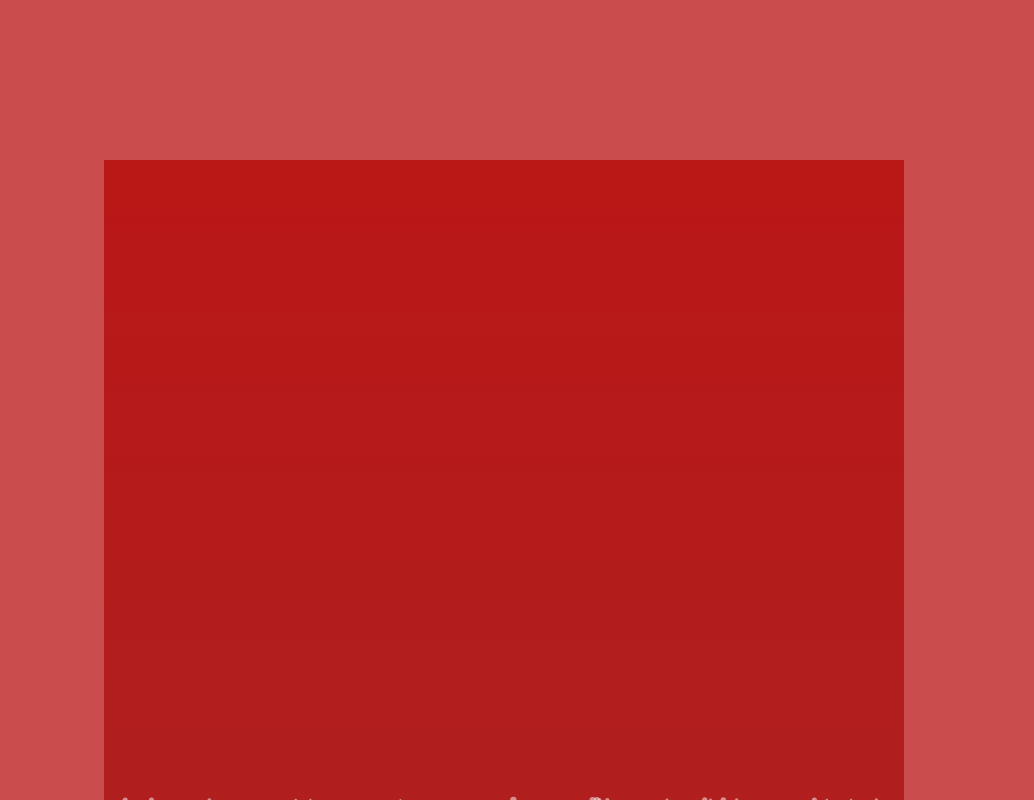
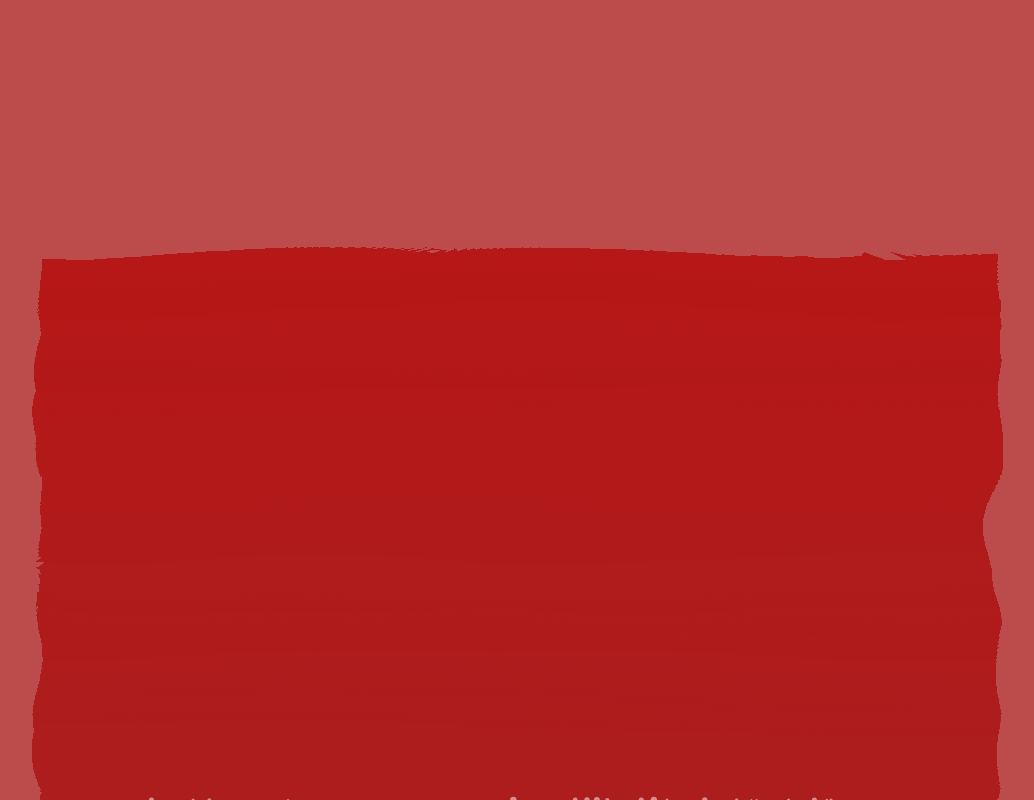
Before and after one commit to betterthanhajin/Yu.my, a Next.js app: page / in a window 1280 px wide. Shown: the whole page, without its empty margins (136-1170 px from the left). Built offline with nearby package versions, Linux system fonts and the light colour scheme.

Commit message:
feat: test

```diff
--- a/app/page.tsx
+++ b/app/page.tsx
@@ -1,5 +1,5 @@
 "use client";
-import { useEffect, useRef, useState } from "react";
+import React, { useEffect, useRef, useState } from "react";
 
 export default function Home() {
   const containerRef = useRef<HTMLDivElement>(null);
@@ -60,7 +60,7 @@ function WineEffect({ tiltX, tiltY }: { tiltX: number; tiltY: number }) {
         height: "100%",
         width: "100%",
         overflow: "hidden",
-        backgroundColor: "#b40000b3",
+        backgroundColor: "#a00000b3",
       }}
     >
       <svg
@@ -70,7 +70,7 @@ function WineEffect({ tiltX, tiltY }: { tiltX: number; tiltY: number }) {
           width: "100%",
           height: "100%",
           transform: `rotate(${tiltX}deg)`,
-          transition: "transform 0.1s ease-out",
+          transition: "transform 0.3s ease-out",
         }}
       >
         <defs>
@@ -84,6 +84,31 @@ function WineEffect({ tiltX, tiltY }: { tiltX: number; tiltY: number }) {
               style={{ stopColor: "rgba(160,0,0,0.6)", stopOpacity: 1 }}
             />
           </linearGradient>
+
+          <filter id="turbulence">
+            <feTurbulence
+              type="turbulence"
+              baseFrequency="0.01 0.05"
+              numOctaves="2"
+              result="turbulence"
+              seed="1"
+            >
+              <animate
+                attributeName="seed"
+                from="1"
+                to="10"
+                dur="10s"
+                repeatCount="indefinite"
+              />
+            </feTurbulence>
+            <feDisplacementMap
+              in="SourceGraphic"
+              in2="turbulence"
+              scale="5"
+              xChannelSelector="R"
+              yChannelSelector="G"
+            />
+          </filter>
         </defs>
 
         <g
@@ -93,11 +118,27 @@ function WineEffect({ tiltX, tiltY }: { tiltX: number; tiltY: number }) {
           }}
         >
           <path
-            d={`M0 20
-               Q${50 + tiltX} ${20 + tiltY * 0.5}, 100 20
-               V100 H0 Z`}
+            d={`M-10 30
+               Q${50 + tiltX} ${30 + tiltY * 0.5}, 110 30
+               V110 H-10 Z`}
             fill="url(#wineGradient)"
-          />
+            filter="url(#turbulence)"
+          >
+            <animate
+              attributeName="d"
+              values={`M-10 30 Q${50 + tiltX} ${
+                30 + tiltY * 0.5
+              }, 110 30 V110 H-10 Z;
+                              M-10 35 Q${50 + tiltX} ${
+                35 + tiltY * 0.5
+              }, 110 35 V110 H-10 Z;
+                              M-10 30 Q${50 + tiltX} ${
+                30 + tiltY * 0.5
+              }, 110 30 V110 H-10 Z`}
+              dur="5s"
+              repeatCount="indefinite"
+            />
+          </path>
         </g>
 
         <g
@@ -121,6 +162,14 @@ function WineEffect({ tiltX, tiltY }: { tiltX: number; tiltY: number }) {
                 dur={`${Math.random() * 4 + 6}s`}
                 repeatCount="indefinite"
               />
+              <animate
+                attributeName="cx"
+                values={`${Math.random() * 100};${Math.random() * 100};${
+                  Math.random() * 100
+                }`}
+                dur={`${Math.random() * 4 + 6}s`}
+                repeatCount="indefinite"
+              />
             </circle>
           ))}
         </g>
```
